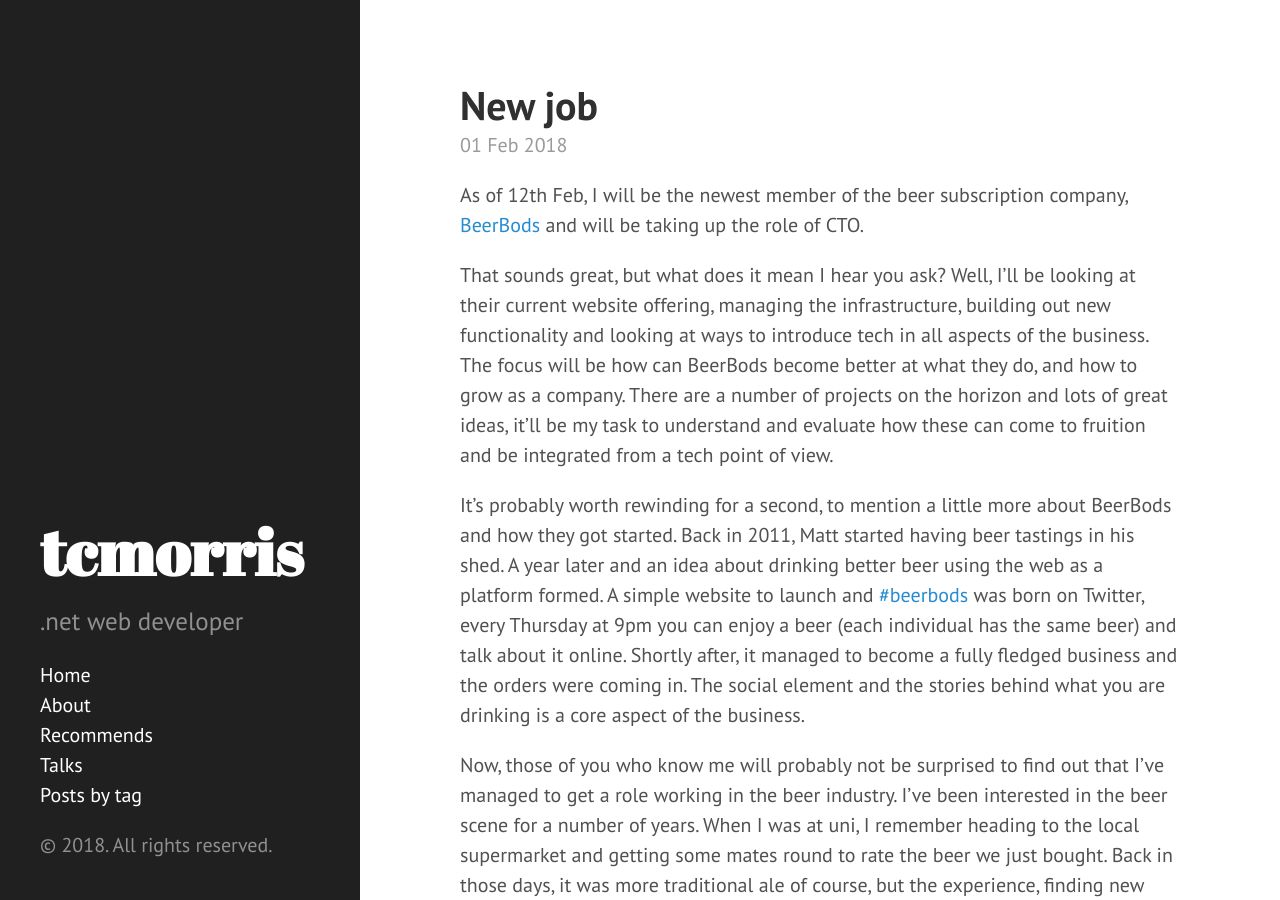
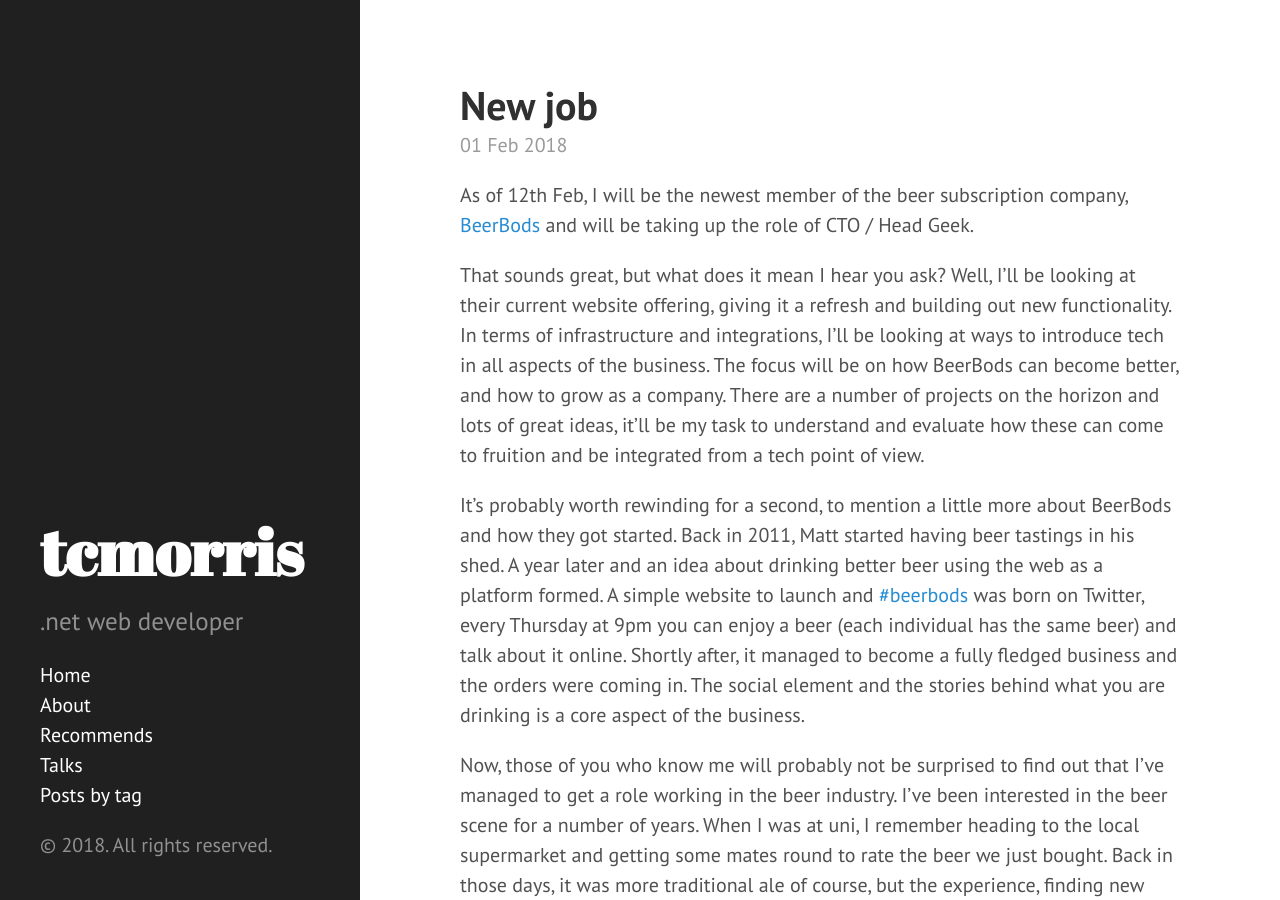
Before and after one commit to tcmorris/tcmorris.github.io, a Jekyll site: the page built from _posts/2018-02-01-joining-beerbods.md, in a window 1280 px wide and 900 px high. Built offline with Jekyll 4.4.1, drawn with Linux system fonts in a browser that asks for light colours; comment, search, counter and statistics services are not loaded.

Commit message:
Some edits

```diff
--- a/_posts/2018-02-01-joining-beerbods.md
+++ b/_posts/2018-02-01-joining-beerbods.md
@@ -5,9 +5,9 @@
 permalink: /blog/joining-beerbods/
 ---
 
-As of 12th Feb, I will be the newest member of the beer subscription company, [BeerBods](https://beerbods.co.uk/) and will be taking up the role of CTO.
+As of 12th Feb, I will be the newest member of the beer subscription company, [BeerBods](https://beerbods.co.uk/) and will be taking up the role of CTO / Head Geek.
 
-That sounds great, but what does it mean I hear you ask? Well, I'll be looking at their current website offering, managing the infrastructure, building out new functionality and looking at ways to introduce tech in all aspects of the business. The focus will be how can BeerBods become better at what they do, and how to grow as a company. There are a number of projects on the horizon and lots of great ideas, it'll be my task to understand and evaluate how these can come to fruition and be integrated from a tech point of view.
+That sounds great, but what does it mean I hear you ask? Well, I'll be looking at their current website offering, giving it a refresh and building out new functionality. In terms of infrastructure and integrations, I'll be looking at ways to introduce tech in all aspects of the business. The focus will be on how BeerBods can become better, and how to grow as a company. There are a number of projects on the horizon and lots of great ideas, it'll be my task to understand and evaluate how these can come to fruition and be integrated from a tech point of view.
 
 It's probably worth rewinding for a second, to mention a little more about BeerBods and how they got started. Back in 2011, Matt started having beer tastings in his shed. A year later and an idea about drinking better beer using the web as a platform formed. A simple website to launch and [#beerbods](https://twitter.com/search?q=beerbods) was born on Twitter, every Thursday at 9pm you can enjoy a beer (each individual has the same beer) and talk about it online. Shortly after, it managed to become a fully fledged business and the orders were coming in. The social element and the stories behind what you are drinking is a core aspect of the business.
 
```
